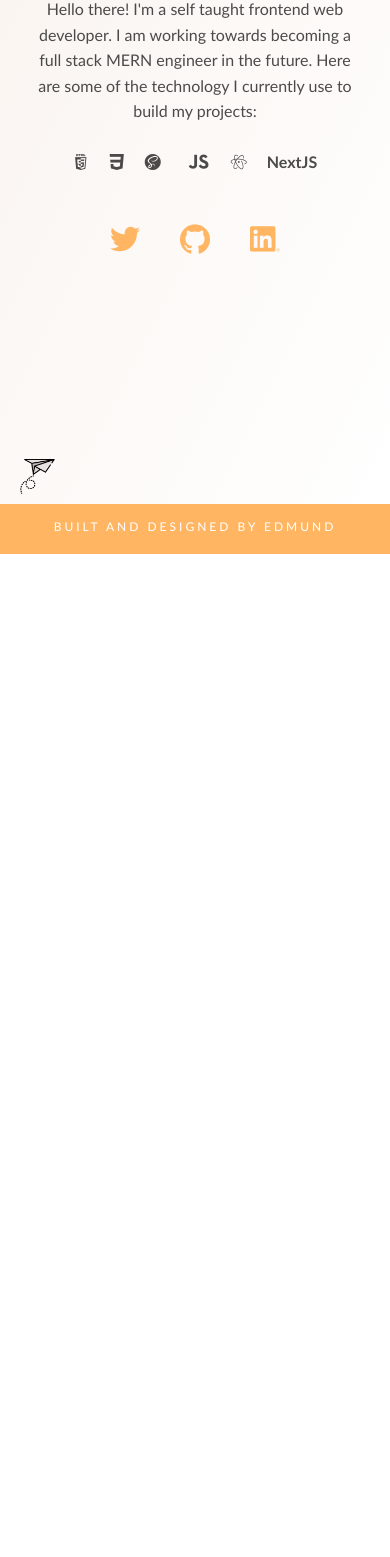
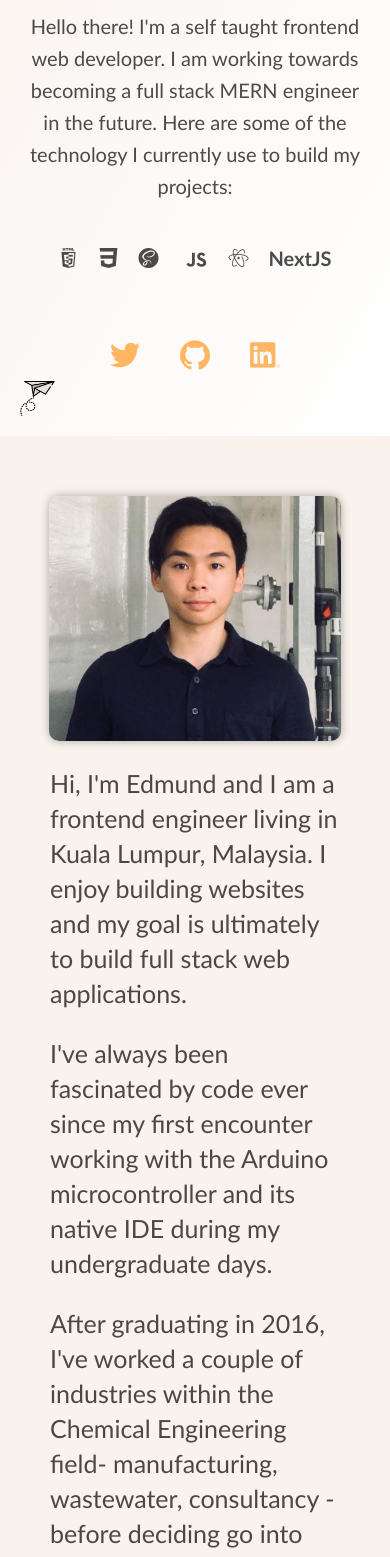
Before and after one commit to joonaun93/My-website, a Next.js app: page / in a window 390 px wide. Shown: the part 300-1857 px from the top of the page. Before the commit the page ends 854 px from the top, so only its background shows below. Built offline with nearby package versions, Linux system fonts and the light colour scheme.

Commit message:
Added About Me section in the home page

```diff
--- /dev/null
+++ b/components/AboutMe.js
@@ -0,0 +1,29 @@
+export default function AboutMe() {
+  return (
+    <section className="aboutme">
+      <h2 className="aboutme__header">About Me</h2>
+
+      <div className="aboutme__container">
+        <div className="aboutme__description">
+          <p className="aboutme__paragraph">
+            Hi, I'm Edmund and I am a frontend engineer living in Kuala Lumpur,
+            Malaysia. I enjoy building websites and my goal is ultimately to
+            build full stack web applications.
+            <p className="aboutme__paragraph">
+              I&apos;ve always been fascinated by code ever since my first
+              encounter working with the Arduino microcontroller and its native
+              IDE during my undergraduate days.
+            </p>
+          </p>
+          <p className="aboutme__paragraph">
+            After graduating in 2016, I&apos;ve worked a couple of industries
+            within the Chemical Engineering field- manufacturing, wastewater,
+            consultancy - before deciding go into web development full time in
+            November 2021.
+          </p>
+        </div>
+        <div className="aboutme__profile-pic"></div>
+      </div>
+    </section>
+  );
+}
--- a/pages/index.js
+++ b/pages/index.js
@@ -1,5 +1,11 @@
+import AboutMe from "../components/AboutMe";
 import Biography from "../components/Biography";
 
 export default function Home() {
-  return <Biography></Biography>;
+  return (
+    <>
+      <Biography></Biography>
+      <AboutMe></AboutMe>
+    </>
+  );
 }
--- a/styles/globals.scss
+++ b/styles/globals.scss
@@ -11,5 +11,6 @@
 @use "./pages/contact" as *;
 @use "./pages/blog" as *;
 @use "./pages/blog-post" as *;
+@use "./pages/aboutme" as *;
 
 @use "./vendors/styles.css" as *;
--- a/styles/layout/_footer.scss
+++ b/styles/layout/_footer.scss
@@ -28,7 +28,7 @@
     width: 100%;
     bottom: 0px;
     left: 0px;
-    z-index: -100;
+    z-index: -1;
 
     &__tag {
       font-size: 1.2rem;
--- /dev/null
+++ b/styles/pages/_aboutme.scss
@@ -0,0 +1,72 @@
+@use "../abstract/variables" as *;
+
+.aboutme {
+  padding: 3rem 8rem;
+  margin-bottom: 8rem;
+  background-color: $beige;
+  color: rgb(0, 0, 0, 0.7);
+
+  &__header {
+    font-size: 3rem;
+    text-align: center;
+    margin-bottom: 4rem;
+  }
+
+  &__container {
+    display: flex;
+    padding: 5rem;
+  }
+
+  &__description {
+    padding: 0 5rem;
+    flex-basis: 70%;
+    line-height: 1.4;
+  }
+
+  &__profile-pic {
+    background-image: url("../../public/profile.png");
+    background-size: cover;
+    background-position: 0%, 0%;
+    height: 40rem;
+    width: 70rem;
+    flex-basis: 30%;
+    border-radius: 10px;
+    box-shadow: 0 0 1rem rgba($black, 0.3);
+  }
+
+  &__paragraph {
+    font-size: 2.5rem;
+    font-weight: 100;
+  }
+}
+
+@media only screen and (max-width: 700px) {
+  .aboutme {
+    padding: 6rem 0rem;
+    margin-bottom: 0rem;
+    position: relative;
+    z-index: -10;
+
+    &__header {
+      display: none;
+    }
+
+    &__container {
+      flex-direction: column-reverse;
+      padding: 0rem;
+      height: 115rem;
+    }
+
+    &__profile-pic,
+    &__description {
+      flex-basis: 100%;
+    }
+
+    &__profile-pic {
+      align-self: center;
+      width: 75%;
+      border-radius: 10px;
+      box-shadow: 0 0 1rem rgba($black, 0.3);
+    }
+  }
+}
--- a/styles/pages/_home.scss
+++ b/styles/pages/_home.scss
@@ -133,11 +133,11 @@
 
 @media only screen and (max-width: 700px) {
   .biography {
-    margin: 5rem 0 0 0;
-    height: calc(100% - 5rem);
+    margin: 6rem 0 0 0;
+    min-height: calc(100% - 5rem);
 
     &__description {
-      font-size: 1.6rem;
+      font-size: 2rem;
     }
 
     &__header {
@@ -169,6 +169,7 @@
         list-style: none;
         display: inline-block;
         padding: 1rem 2rem;
+        margin-top: 1rem;
         font-size: 3rem;
         color: $orange;
       }
@@ -191,7 +192,7 @@
     }
 
     &__tech-stack {
-      margin-top: 0rem;
+      margin-top: 2rem;
       padding-bottom: 0rem;
       padding-top: 1rem;
     }
```
